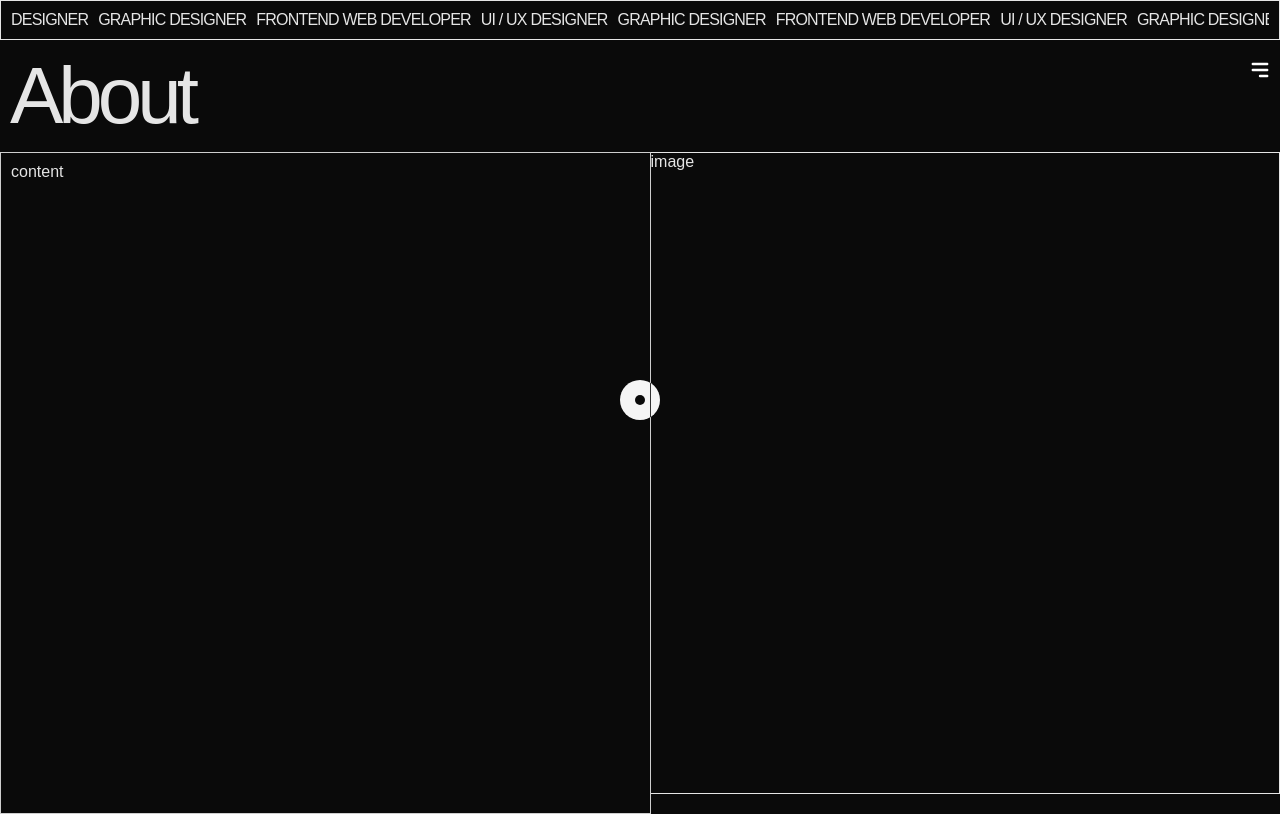
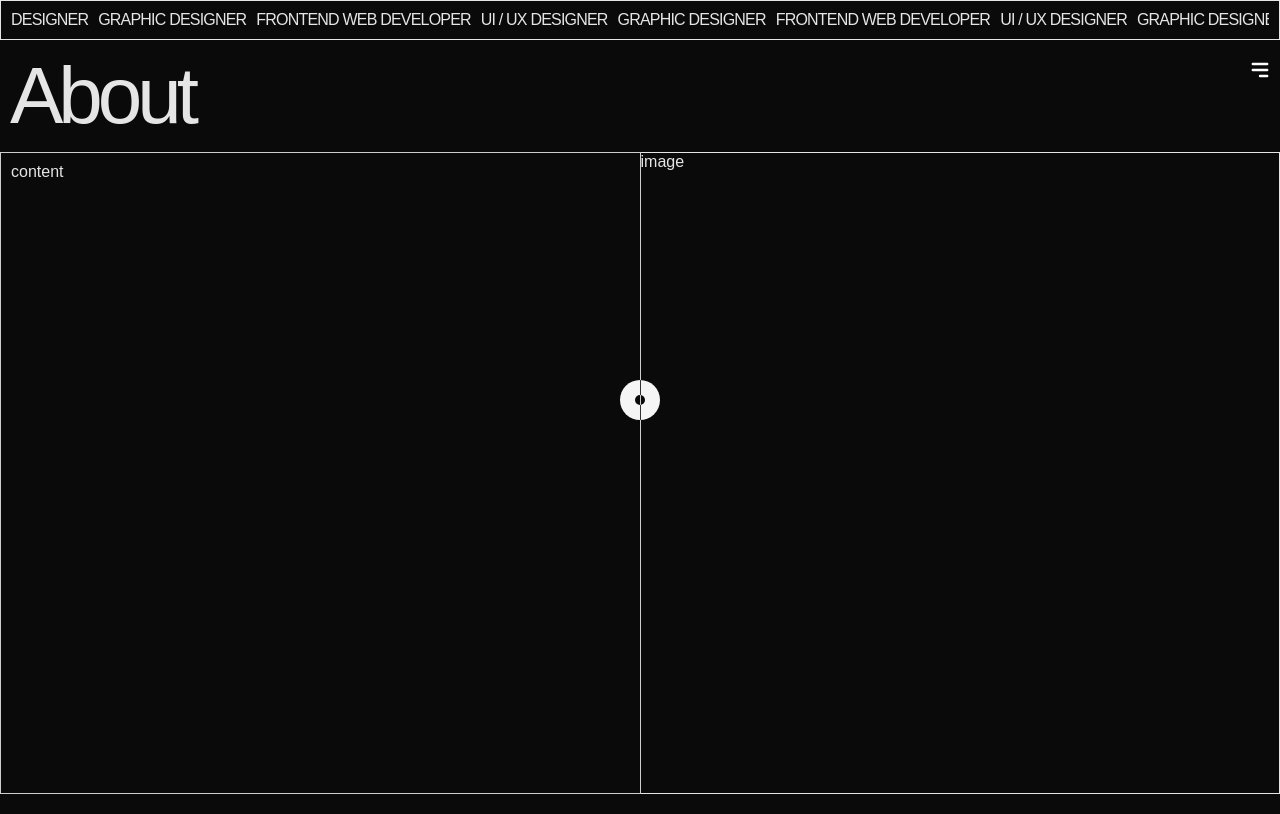
Before and after one commit to DarkVoid01/portfolio-project, a React (Create React App) app: page /about in a window 1280 px wide. Built offline with nearby package versions, Linux system fonts and the light colour scheme.

Commit message:
about page padding

```diff
--- a/src/pages/About/About.jsx
+++ b/src/pages/About/About.jsx
@@ -16,7 +16,9 @@ const About = () => {
         </div>
         <div className="about-me">
           <div className="content">
-            content
+            <div className="text">
+              content
+            </div>
           </div>
           <div className="image">
             image
--- a/src/pages/About/About.scss
+++ b/src/pages/About/About.scss
@@ -12,7 +12,10 @@
             width: 50%;
             border: 1px solid #e5e5e5e5;
             height: 80vh;
-            padding: 10px;
+
+            .text{
+                margin: 10px;
+            }
         }
         .image{
             width: 50%;
```
